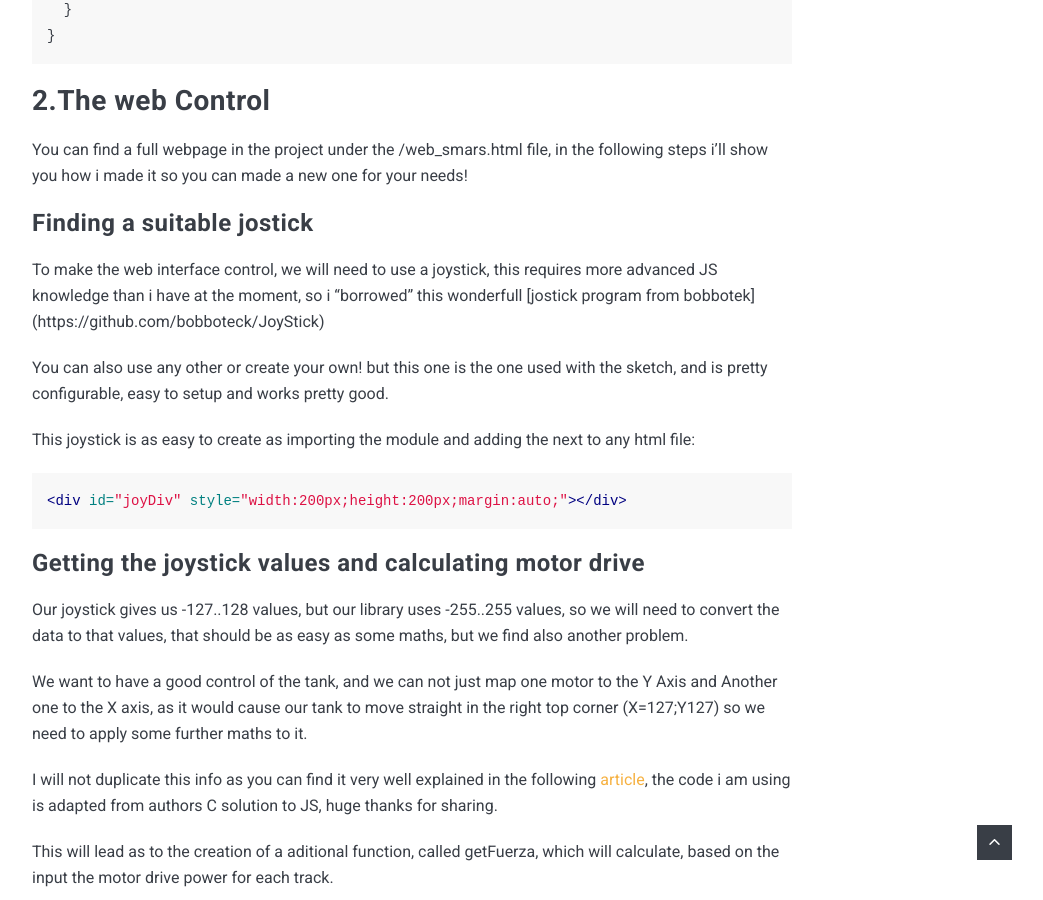
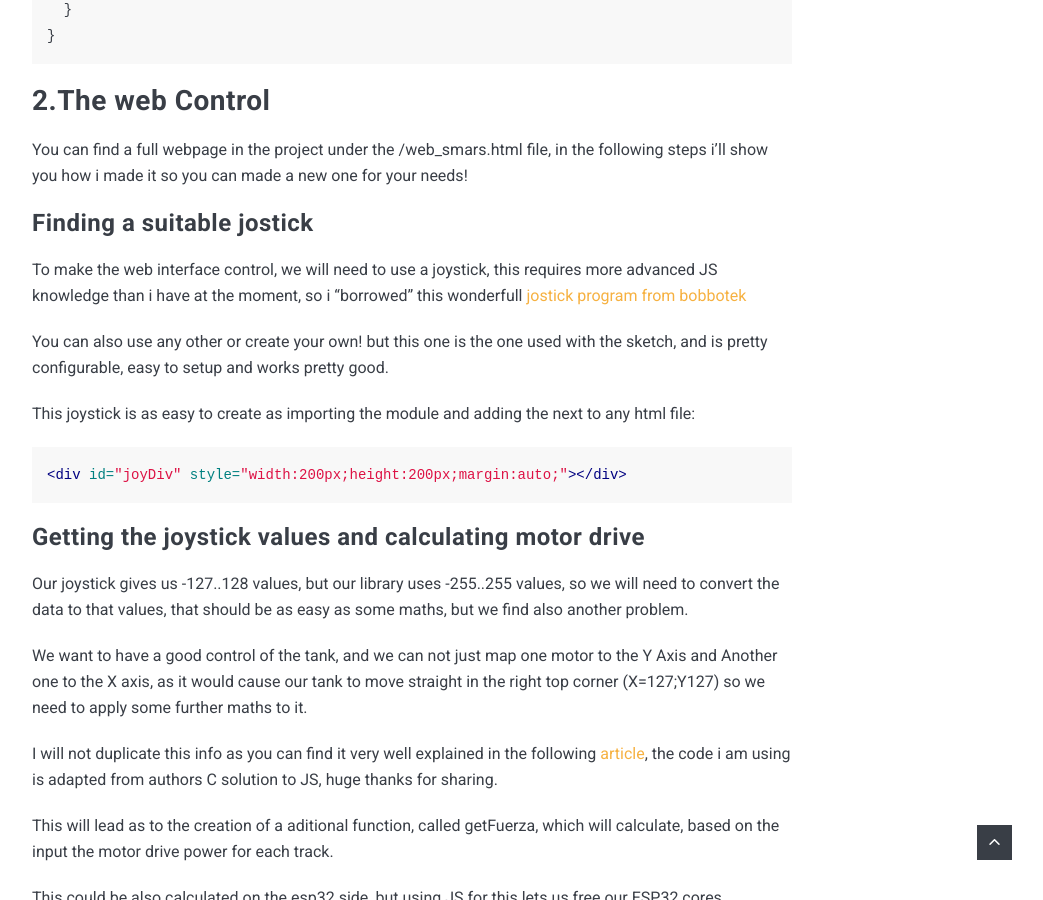
Before and after one commit to nkmakes/nkmakes.github.io, a Jekyll site: the page built from _posts/2020-09-02-esp32-tank-robot-joystick-http-web-control.md, in a window 1280 px wide and 900 px high, scrolled down 4733 px. Shown: the whole window, without its empty margins (228-1271 px from the left). Built offline with Jekyll 4.4.1, drawn with Linux system fonts in a browser that asks for light colours; nearby versions of some CDN libraries; comment, search, counter and statistics services are not loaded; part of the change alters nothing that is shown.

```diff
--- a/_posts/2020-09-02-esp32-tank-robot-joystick-http-web-control.md
+++ b/_posts/2020-09-02-esp32-tank-robot-joystick-http-web-control.md
@@ -2,7 +2,7 @@
 layout: post
 title:  "Esp32 tank robot joystick wifi controller"
 date:   2020-9-2 8:05:55 +0100
-image:  /images/10.jpg
+image:  /images/entrada_tank.png
 tags:   tank esp32 robot http javascript smars tb6612fng
 description: Tank robot simple implementation with esp32, tb6612 and wifi. Async http web server control, using just one joystick to control the movement.
 ---
@@ -134,7 +134,7 @@ You can find a full webpage in the project under the /web_smars.html file, in th
 
 ### Finding a suitable jostick
 
-To make the web interface control, we will need to use a joystick, this requires more advanced JS knowledge than i have at the moment, so i "borrowed" this wonderfull [jostick program from bobbotek] (https://github.com/bobboteck/JoyStick)
+To make the web interface control, we will need to use a joystick, this requires more advanced JS knowledge than i have at the moment, so i "borrowed" this wonderfull [jostick program from bobbotek](https://github.com/bobboteck/JoyStick)
 
 You can also use any other or create your own! but this one is the one used with the sketch, and is pretty configurable, easy to setup and works pretty good.
 
```
Also changed, not shown: images/entrada_tank.png (added).
